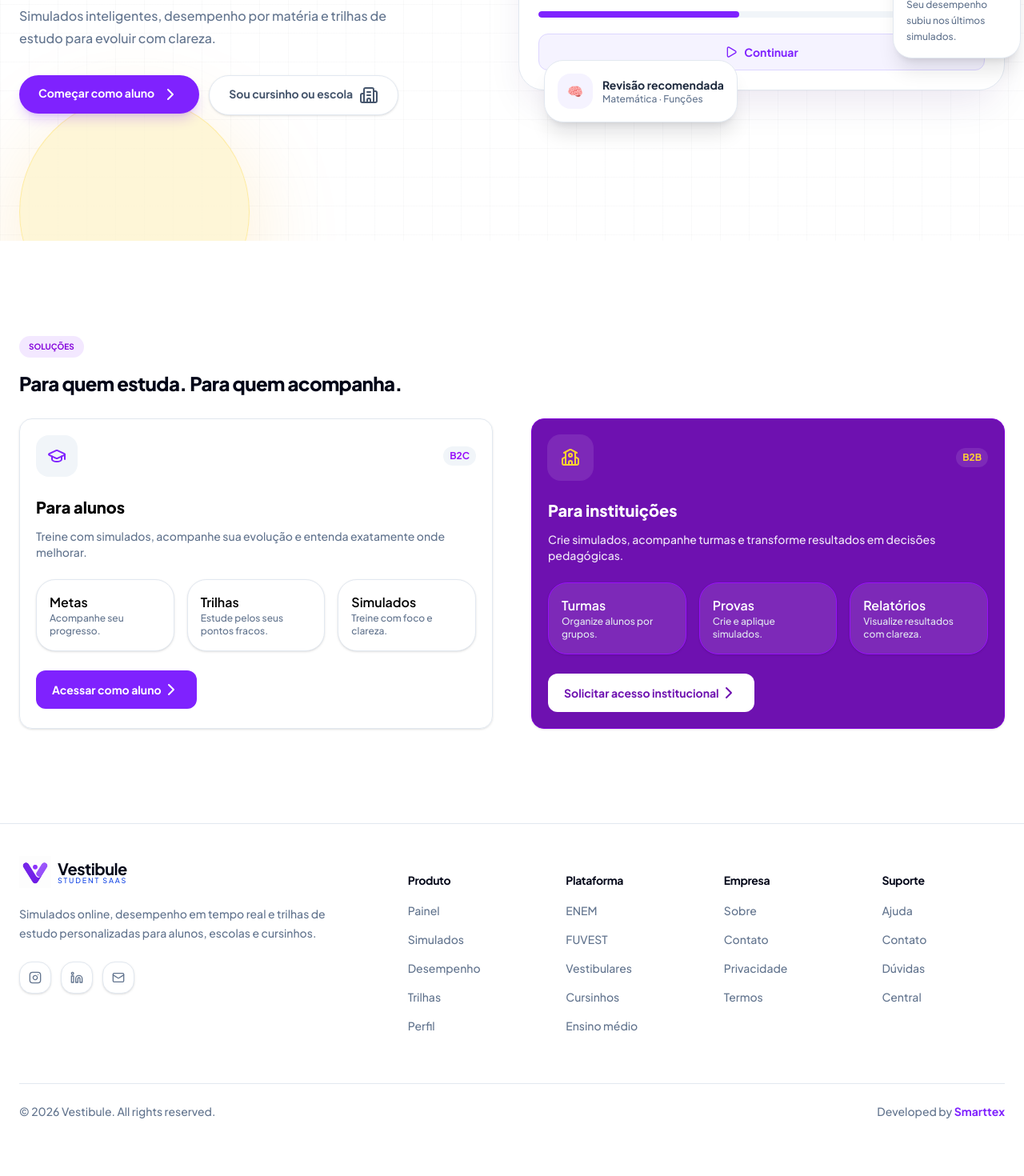
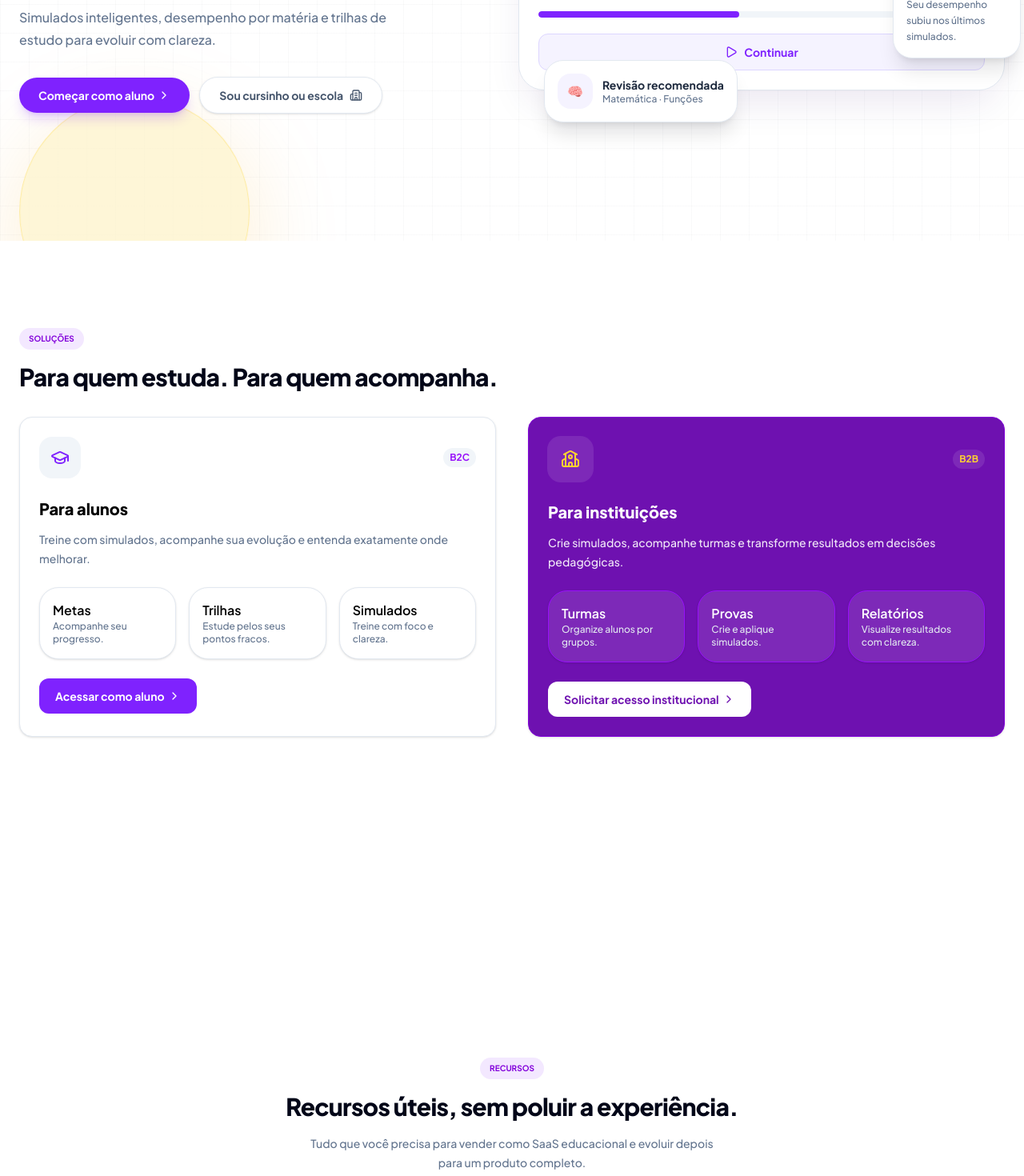
Before and after one commit to pbotelhodev/vestibule-v2, a React (Vite) app in the folder frontend/: page / in a window 1280 px wide. Shown: the part 500-1970 px from the top of the page at 80% size. Before the commit the page ends 1939 px from the top, so only its background shows below. Built offline with nearby package versions, Linux system fonts and the light colour scheme.

Commit message:
Ajuste de responsividade mobile

```diff
--- a/frontend/src/pages/LandingHome.jsx
+++ b/frontend/src/pages/LandingHome.jsx
@@ -2,71 +2,67 @@
 import Header from "../components/Header";
 import Footer from "../components/Footer";
 import HeroMockup from "../components/HeroMockup";
-import {
-  ChevronDown,
-  ChevronRight,
-  Building2,
-  GraduationCap,
-  School,
-} from "lucide-react";
+
+/* Icons */
+import { ChevronRight, Building2, GraduationCap, School } from "lucide-react";
 
 const LandingPage = () => {
-  /* variáveis */
   const markups =
-    "inline-flex w-fit text-[10px] uppercase font-bold text-purple-700 rounded-2xl bg-purple-100 px-3 py-1.5";
+    "inline-flex w-fit rounded-2xl bg-purple-100 px-3 py-1.5 text-[10px] font-bold uppercase text-purple-700";
+
   return (
     <div id="produto" className="min-h-dvh bg-white">
       <Header />
 
       <main>
         {/* Hero */}
-        <section className="relative min-h-[calc(100dvh-72px)] overflow-hidden bg-white">
+        <section className="relative overflow-hidden bg-white lg:min-h-[calc(100dvh-72px)]">
           {/* Fundo quadriculado */}
           <div className="absolute inset-0 bg-[linear-gradient(rgba(15,23,42,0.025)_1px,transparent_1px),linear-gradient(90deg,rgba(15,23,42,0.025)_1px,transparent_1px)] bg-size-[36px_36px]" />
 
           {/* Bolas sólidas com glow */}
-          <div className="absolute -top-24 right-8 size-80 animate-[floatSoft_10s_ease-in-out_infinite] rounded-full border border-blue-200/50 bg-blue-100/60 shadow-[0_30px_120px_rgba(59,130,246,0.18)]" />
+          <div className="absolute -top-24 right-8 size-64 rounded-full border border-blue-200/50 bg-blue-100/60 shadow-[0_30px_120px_rgba(59,130,246,0.18)] animate-[floatSoft_10s_ease-in-out_infinite] sm:size-80" />
 
-          <div className="absolute -bottom-24 left-8 size-72 animate-[floatReverse_11s_ease-in-out_infinite] rounded-full border border-amber-200/70 bg-amber-100/70 shadow-[0_30px_120px_rgba(245,158,11,0.18)]" />
+          <div className="absolute -bottom-24 left-8 size-60 rounded-full border border-amber-200/70 bg-amber-100/70 shadow-[0_30px_120px_rgba(245,158,11,0.18)] animate-[floatReverse_11s_ease-in-out_infinite] sm:size-72" />
 
           {/* Pontos discretos */}
-          <div className="absolute top-40 left-1/2 hidden size-2 animate-[dotFloat_5s_ease-in-out_infinite] rounded-full bg-violet-500/50 md:block" />
+          <div className="absolute top-40 left-1/2 hidden size-2 rounded-full bg-violet-500/50 animate-[dotFloat_5s_ease-in-out_infinite] md:block" />
 
-          <div className="absolute right-1/3 bottom-40 hidden size-2 animate-[dotFloat_6s_ease-in-out_infinite_reverse] rounded-full bg-blue-500/40 md:block" />
+          <div className="absolute right-1/3 bottom-40 hidden size-2 rounded-full bg-blue-500/40 animate-[dotFloat_6s_ease-in-out_infinite_reverse] md:block" />
 
           {/* Conteúdo */}
-          <div className="relative z-10 mx-auto flex min-h-[calc(100dvh-72px)] max-w-7xl flex-col items-center justify-around gap-12 px-6 py-12 xl:flex-row xl:justify-between">
+          <div className="relative z-10 mx-auto flex max-w-7xl flex-col items-center justify-center gap-12 px-6 py-16 lg:min-h-[calc(100dvh-72px)] xl:flex-row xl:justify-between xl:py-12">
             {/* Hero Title */}
-            <div className="max-w-xl text-center lg:text-left">
-              <span className="inline-flex rounded-full border border-violet-200 bg-violet-50 px-5 py-2 text-sm font-bold text-violet-600">
+            <div className="max-w-xl text-center xl:text-left">
+              <span className="inline-flex rounded-full border border-violet-200 bg-violet-50 px-5 py-2 text-xs font-bold text-violet-600 sm:text-sm">
                 Uma plataforma completa para sua aprovação.
               </span>
 
-              <h1 className="mt-6 text-4xl leading-[1.05] font-extrabold tracking-tight text-slate-950 sm:text-6xl">
+              <h1 className="mt-6 text-4xl leading-[1.05] font-extrabold tracking-tight text-slate-950 sm:text-5xl lg:text-6xl">
                 Gabarite o ENEM e alcance a sua{" "}
                 <span className="text-violet-600">aprovação.</span>
               </h1>
 
-              <p className="mt-6 max-w-lg text-sm leading-7 text-slate-500 sm:text-base">
+              <p className="mx-auto mt-6 max-w-lg text-sm leading-7 text-slate-500 sm:text-base xl:mx-0">
                 Simulados inteligentes, desempenho por matéria e trilhas de
                 estudo para evoluir com clareza.
               </p>
 
-              <div className="mt-8 flex flex-col items-center gap-3 sm:flex-row lg:items-start">
+              <div className="mt-8 flex flex-col items-center gap-3 sm:flex-row xl:justify-start">
                 <a
                   href="#"
-                  className="rounded-full flex bg-violet-600 px-6 py-3 text-sm font-bold text-white shadow-lg shadow-violet-600/20 transition hover:-translate-y-0.5 hover:bg-violet-700"
+                  className="flex w-full items-center justify-center rounded-full bg-violet-600 px-6 py-3 text-sm font-bold text-white shadow-lg shadow-violet-600/20 transition hover:-translate-y-0.5 hover:bg-violet-700 sm:w-fit"
                 >
                   Começar como aluno
-                  <ChevronRight className="ml-2" />
+                  <ChevronRight className="ml-1 size-4" />
                 </a>
 
                 <a
                   href="#planos"
-                  className="rounded-full flex border border-slate-200 bg-white px-6 py-3 text-sm font-bold text-slate-600 shadow-sm transition hover:-translate-y-0.5 hover:border-violet-200 hover:text-violet-600"
+                  className="flex w-full items-center justify-center rounded-full border border-slate-200 bg-white px-6 py-3 text-sm font-bold text-slate-600 shadow-sm transition hover:-translate-y-0.5 hover:border-violet-200 hover:text-violet-600 sm:w-fit"
                 >
                   Sou cursinho ou escola
-                  <Building2 className="ml-2" />
+                  <Building2 className="ml-2 size-4" />
                 </a>
               </div>
             </div>
@@ -81,132 +77,149 @@ const LandingPage = () => {
         {/* Solutions */}
         <section
           id="solucoes"
-          className="relative flex flex-col justify-center items-star mx-auto max-w-7xl px-6 py-10 min-h-[calc(100dvh-72px)]"
+          className="relative mx-auto flex max-w-7xl flex-col justify-center px-6 py-20 lg:min-h-[calc(100dvh-72px)]"
         >
-          {/* header da seção */}
-          <div className="text-center lg:text-left flex flex-col gap-4">
+          {/* Header da seção */}
+          <div className="flex flex-col items-center gap-4 text-center lg:items-start lg:text-left">
             <div className={markups}>Soluções</div>
-            <h2 className="text-2xl tracking-tight font-extrabold text-slate-950 sm:text-2xl">
+
+            <h2 className="max-w-2xl text-2xl font-extrabold tracking-tight text-slate-950 sm:text-3xl">
               Para quem estuda. Para quem acompanha.
             </h2>
           </div>
-          {/* Cards */}
-          <div className="mt-7 grid gap-12 lg:grid-cols-2">
-            {/* campo Aluno */}
-            <div className="p-5 inline-flex flex-col gap-6 rounded-2xl border border-slate-200  shadow-sm transition-all hover:-translate-y-1 hover:shadow-xl lg:items-start">
+
+          {/* Cards principais */}
+          <div className="mt-8 grid gap-6 lg:grid-cols-2 lg:gap-10">
+            {/* Campo Aluno */}
+            <div className="flex flex-col gap-6 rounded-2xl border border-slate-200 bg-white p-5 shadow-sm transition-all hover:-translate-y-1 hover:shadow-xl sm:p-6">
               {/* Header */}
-              <div className="flex items-center justify-between w-full gap-4">
-                {/* icon */}
+              <div className="flex w-full items-center justify-between gap-4">
                 <div className="flex size-13 items-center justify-center rounded-2xl bg-slate-100 text-violet-600 ring-1 ring-white/10">
                   <GraduationCap />
                 </div>
-                {/* Type */}
-                <div className=" text-xs font-bold text-purple-600 bg-slate-100 px-2 py-1 rounded-2xl">
+
+                <div className="rounded-2xl bg-slate-100 px-2 py-1 text-xs font-bold text-purple-600">
                   B2C
                 </div>
               </div>
+
               {/* Title */}
               <div className="flex flex-col gap-3">
-                {/* titulo */}
                 <h3 className="text-xl font-extrabold">Para alunos</h3>
-                {/* Legenda */}
-                <p className="text-sm text-slate-500 ">
+
+                <p className="max-w-xl text-sm leading-6 text-slate-500">
                   Treine com simulados, acompanhe sua evolução e entenda
                   exatamente onde melhorar.
                 </p>
               </div>
 
-              {/* Cards */}
-              <div className="flex gap-4">
-                {/* Card 1 */}
-                <div className="border border-slate-200 rounded-3xl p-4 flex-1 bg-white shadow-sm transition hover:shadow-md">
+              {/* Mini cards */}
+              <div className="grid gap-4 sm:grid-cols-3">
+                <div className="rounded-3xl border border-slate-200 bg-white p-4 shadow-sm transition hover:shadow-md">
                   <h2 className="font-semibold">Metas</h2>
-                  <p className="text-slate-500 text-xs">
+                  <p className="text-xs text-slate-500">
                     Acompanhe seu progresso.
                   </p>
                 </div>
-                {/* Card 2 */}
-                <div className="border border-slate-200 rounded-3xl p-4 flex-1 bg-white shadow-sm transition hover:shadow-md">
+
+                <div className="rounded-3xl border border-slate-200 bg-white p-4 shadow-sm transition hover:shadow-md">
                   <h2 className="font-semibold">Trilhas</h2>
-                  <p className="text-slate-500 text-xs">
+                  <p className="text-xs text-slate-500">
                     Estude pelos seus pontos fracos.
                   </p>
                 </div>
-                {/* Card 3 */}
-                <div className="border border-slate-200 rounded-3xl p-4 flex-1 bg-white shadow-sm transition hover:shadow-md">
+
+                <div className="rounded-3xl border border-slate-200 bg-white p-4 shadow-sm transition hover:shadow-md">
                   <h2 className="font-semibold">Simulados</h2>
-                  <p className="text-slate-500 text-xs">
+                  <p className="text-xs text-slate-500">
                     Treine com foco e clareza.
                   </p>
                 </div>
               </div>
 
               {/* Botão */}
-              <button className="flex items-center cursor-pointer text-sm font-bold bg-violet-600 text-white py-3 px-5 rounded-xl hover:bg-violet-700 transition-colors">
+              <button className="flex w-full cursor-pointer items-center justify-center rounded-xl bg-violet-600 px-5 py-3 text-sm font-bold text-white transition-colors hover:bg-violet-700 sm:w-fit">
                 Acessar como aluno
-                <ChevronRight />
+                <ChevronRight className="ml-1 size-4" />
               </button>
             </div>
 
-            {/* campo Instituição */}
-            <div className="p-5 inline-flex flex-col gap-6 rounded-2xl border border-purple-700 bg-purple-800 text-white shadow-sm transition-all hover:-translate-y-1 hover:shadow-xl lg:items-start">
+            {/* Campo Instituição */}
+            <div className="flex flex-col gap-6 rounded-2xl border border-purple-700 bg-purple-800 p-5 text-white shadow-sm transition-all hover:-translate-y-1 hover:shadow-xl sm:p-6">
               {/* Header */}
-              <div className="flex items-center justify-between w-full gap-4">
-                {/* icon */}
+              <div className="flex w-full items-center justify-between gap-4">
                 <div className="flex size-14 items-center justify-center rounded-2xl bg-white/10 text-amber-300 ring-1 ring-white/10">
                   <School />
                 </div>
-                {/* Type */}
-                <div className=" text-xs font-bold text-amber-300 bg-white/10 px-2 py-1 rounded-2xl">
+
+                <div className="rounded-2xl bg-white/10 px-2 py-1 text-xs font-bold text-amber-300">
                   B2B
                 </div>
               </div>
 
               {/* Title */}
               <div className="flex flex-col gap-3">
-                {/* titulo */}
                 <h3 className="text-xl font-extrabold">Para instituições</h3>
-                {/* Legenda */}
-                <p className="text-sm text-white/90">
+
+                <p className="max-w-xl text-sm leading-6 text-white/90">
                   Crie simulados, acompanhe turmas e transforme resultados em
                   decisões pedagógicas.
                 </p>
               </div>
-              {/* Cards */}
-              <div className="flex gap-4">
-                {/* Card 1 */}
-                <div className="border border-purple-600 rounded-3xl p-4 flex-1 bg-white/10 shadow-sm transition hover:shadow-md">
+
+              {/* Mini cards */}
+              <div className="grid gap-4 sm:grid-cols-3">
+                <div className="rounded-3xl border border-purple-600 bg-white/10 p-4 shadow-sm transition hover:shadow-md">
                   <h2 className="font-semibold">Turmas</h2>
-                  <p className="text-slate-200 text-xs">
+                  <p className="text-xs text-slate-200">
                     Organize alunos por grupos.
                   </p>
                 </div>
-                {/* Card 2 */}
-                <div className="border border-purple-600 rounded-3xl p-4 flex-1 bg-white/10 shadow-sm transition hover:shadow-md">
+
+                <div className="rounded-3xl border border-purple-600 bg-white/10 p-4 shadow-sm transition hover:shadow-md">
                   <h2 className="font-semibold">Provas</h2>
-                  <p className="text-slate-200 text-xs">
+                  <p className="text-xs text-slate-200">
                     Crie e aplique simulados.
                   </p>
                 </div>
-                {/* Card 3 */}
-                <div className="border border-purple-600 rounded-3xl p-4 flex-1 bg-white/10 shadow-sm transition hover:shadow-md">
+
+                <div className="rounded-3xl border border-purple-600 bg-white/10 p-4 shadow-sm transition hover:shadow-md">
                   <h2 className="font-semibold">Relatórios</h2>
-                  <p className="text-slate-200 text-xs">
+                  <p className="text-xs text-slate-200">
                     Visualize resultados com clareza.
                   </p>
                 </div>
               </div>
+
               {/* Botão */}
-              <button className="flex items-center cursor-pointer text-sm font-bold bg-white text-purple-800 py-3 px-5 rounded-xl hover:bg-slate-100 transition-colors">
+              <button className="flex w-full cursor-pointer items-center justify-center rounded-xl bg-white px-5 py-3 text-sm font-bold text-purple-800 transition-colors hover:bg-slate-100 sm:w-fit">
                 Solicitar acesso institucional
-                <ChevronRight />
+                <ChevronRight className="ml-1 size-4" />
               </button>
             </div>
           </div>
         </section>
 
-        <section id="produto"></section>
-        <section id="recursos"></section>
+        {/* Recursos */}
+        <section
+          id="recursos"
+          className="relative mx-auto flex max-w-7xl flex-col justify-center px-6 py-20 lg:min-h-[calc(100dvh-72px)]"
+        >
+          {/* Header da seção */}
+          <div className="mx-auto flex max-w-2xl flex-col items-center gap-4 text-center">
+            <div className={markups}>Recursos</div>
+
+            <h2 className="text-2xl font-extrabold tracking-tight text-slate-950 sm:text-3xl">
+              Recursos úteis, sem poluir a experiência.
+            </h2>
+
+            <p className="max-w-lg text-sm leading-6 text-slate-500">
+              Tudo que você precisa para vender como SaaS educacional e evoluir
+              depois para um produto completo.
+            </p>
+          </div>
+        </section>
+
         <section id="planos"></section>
       </main>
 
--- /dev/null
+++ b/frontend/src/services/recursos.js
@@ -0,0 +1,43 @@
+import {
+  ListChecks,
+  Timer,
+  Brain,
+  Users,
+  BarChart3,
+  ShieldCheck,
+} from "lucide-react";
+
+export const recursos = [
+  {
+    title: "Banco de questões",
+    description:
+      "Organização por matéria, banca, dificuldade, assunto e objetivo.",
+    Icon: ListChecks,
+  },
+  {
+    title: "Simulado cronometrado",
+    description:
+      "Experiência parecida com a prova real, mas com visual moderno.",
+    Icon: Timer,
+  },
+  {
+    title: "Revisão inteligente",
+    description: "O sistema aponta quais conteúdos merecem mais atenção.",
+    Icon: Brain,
+  },
+  {
+    title: "Gestão de turmas",
+    description: "Para cursinhos e colégios acompanharem grupos de alunos.",
+    Icon: Users,
+  },
+  {
+    title: "Relatórios visuais",
+    description: "Indicadores simples, úteis e fáceis de apresentar.",
+    Icon: BarChart3,
+  },
+  {
+    title: "Área institucional",
+    description: "Ambiente separado para coordenação, professores e gestores.",
+    Icon: ShieldCheck,
+  },
+];
```
